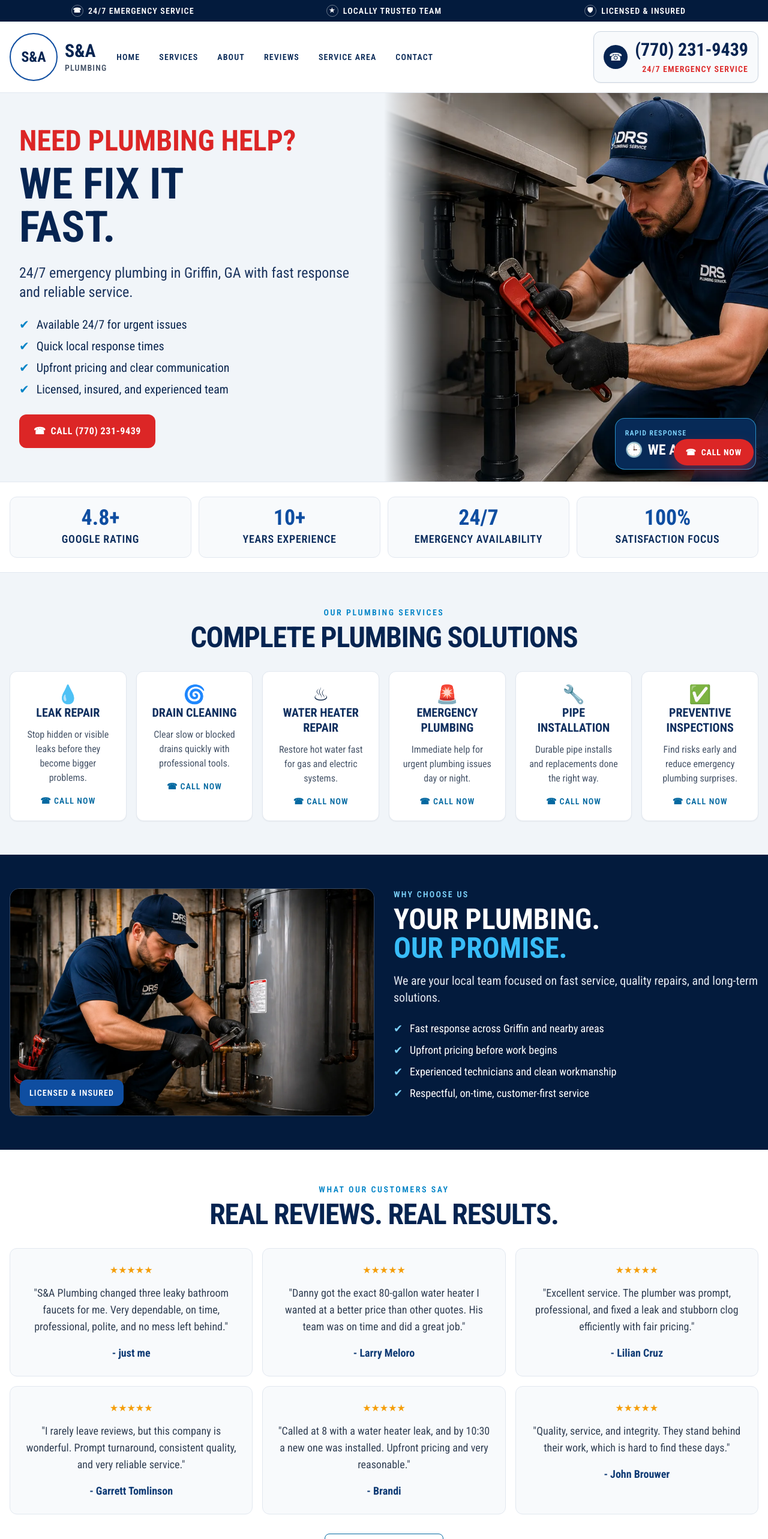
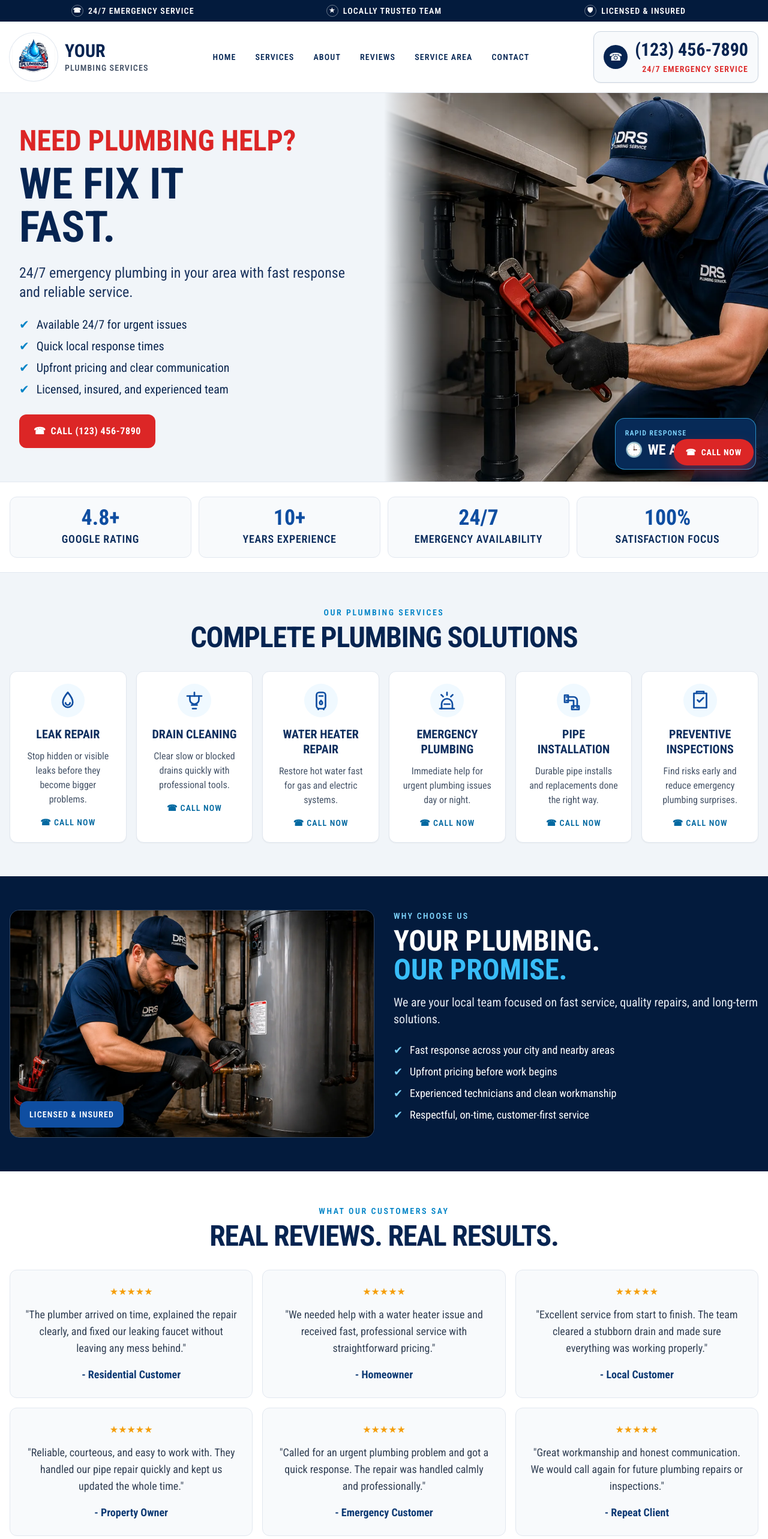
Before and after one commit to Zuvairiya7197/PlumbingServices, a Next.js app: page / in a window 1280 px wide. Shown: the top 2566 px of the page at 60% size. Built offline with nearby package versions, Linux system fonts and the light colour scheme.

Commit message:
general changes

```diff
--- a/app/layout.tsx
+++ b/app/layout.tsx
@@ -11,10 +11,10 @@ const robotoCondensed = Roboto_Condensed({
 export const metadata: Metadata = {
   metadataBase: new URL("https://example.com"),
   title: {
-    default: "S&A Plumbing",
-    template: "%s | S&A Plumbing",
+    default: "YOUR Plumbing Services",
+    template: "%s | YOUR Plumbing Services",
   },
-  description: "24/7 emergency plumber in Griffin, GA.",
+  description: "24/7 emergency plumber in your city.",
 };
 
 export default function RootLayout({
@@ -27,7 +27,7 @@ export default function RootLayout({
       <head>
         <meta
           name="description"
-          content="24/7 emergency plumbing in Griffin, GA. S&A Plumbing offers leak repair, drain cleaning, water heater repair, and fast local response."
+          content="24/7 emergency plumbing in your city. YOUR Plumbing Services offers leak repair, drain cleaning, water heater repair, and fast local response."
         />
       </head>
       <body className={`${robotoCondensed.className} antialiased`}>{children}</body>
--- a/app/page.tsx
+++ b/app/page.tsx
@@ -2,12 +2,15 @@ import Image from "next/image";
 import type { Metadata } from "next";
 
 const business = {
-  name: "S&A Plumbing",
-  phoneDisplay: "(770) 231-9439",
-  phoneHref: "tel:+17702319439",
-  email: "shanefrix@gmail.com",
-  location: "Shane Frix, Griffin, GA, United States, 30223",
+  name: "YOUR Plumbing Services",
+  phoneDisplay: "(123) 456-7890",
+  phoneHref: "tel:+11234567890",
+  email: "info@yourplumbingservices.com",
+  location: "123 Main Street, Your City, ST 12345",
   facebook: "https://www.facebook.com/plumbershane/directory_privacy_and_legal_info",
+  instagram: "https://www.instagram.com/",
+  youtube: "https://www.youtube.com/",
+  google: "https://www.google.com/search?q=plumbing+services",
 };
 
 const navItems = [
@@ -25,34 +28,43 @@ const utilityItems = [
   { label: "Licensed & Insured", icon: "🛡" },
 ];
 
+const socialLinks = [
+  { label: "Facebook", href: business.facebook, icon: "facebook" },
+  { label: "Instagram", href: business.instagram, icon: "instagram" },
+  { label: "YouTube", href: business.youtube, icon: "youtube" },
+  { label: "Google Business", href: business.google, icon: "google" },
+  { label: "Call", href: business.phoneHref, icon: "phone" },
+  { label: "Email", href: `mailto:${business.email}`, icon: "email" },
+];
+
 const services = [
   {
-    icon: "💧",
+    icon: "leak",
     title: "Leak Repair",
     description: "Stop hidden or visible leaks before they become bigger problems.",
   },
   {
-    icon: "🌀",
+    icon: "drain",
     title: "Drain Cleaning",
     description: "Clear slow or blocked drains quickly with professional tools.",
   },
   {
-    icon: "♨",
+    icon: "heater",
     title: "Water Heater Repair",
     description: "Restore hot water fast for gas and electric systems.",
   },
   {
-    icon: "🚨",
+    icon: "emergency",
     title: "Emergency Plumbing",
     description: "Immediate help for urgent plumbing issues day or night.",
   },
   {
-    icon: "🔧",
+    icon: "pipe",
     title: "Pipe Installation",
     description: "Durable pipe installs and replacements done the right way.",
   },
   {
-    icon: "✅",
+    icon: "inspection",
     title: "Preventive Inspections",
     description: "Find risks early and reduce emergency plumbing surprises.",
   },
@@ -66,7 +78,7 @@ const trustStats = [
 ];
 
 const reasons = [
-  "Fast response across Griffin and nearby areas",
+  "Fast response across your city and nearby areas",
   "Upfront pricing before work begins",
   "Experienced technicians and clean workmanship",
   "Respectful, on-time, customer-first service",
@@ -74,43 +86,43 @@ const reasons = [
 
 const reviews = [
   {
-    name: "just me",
-    text: "S&A Plumbing changed three leaky bathroom faucets for me. Very dependable, on time, professional, polite, and no mess left behind.",
+    name: "Residential Customer",
+    text: "The plumber arrived on time, explained the repair clearly, and fixed our leaking faucet without leaving any mess behind.",
   },
   {
-    name: "Larry Meloro",
-    text: "Danny got the exact 80-gallon water heater I wanted at a better price than other quotes. His team was on time and did a great job.",
+    name: "Homeowner",
+    text: "We needed help with a water heater issue and received fast, professional service with straightforward pricing.",
   },
   {
-    name: "Lilian Cruz",
-    text: "Excellent service. The plumber was prompt, professional, and fixed a leak and stubborn clog efficiently with fair pricing.",
+    name: "Local Customer",
+    text: "Excellent service from start to finish. The team cleared a stubborn drain and made sure everything was working properly.",
   },
   {
-    name: "Garrett Tomlinson",
-    text: "I rarely leave reviews, but this company is wonderful. Prompt turnaround, consistent quality, and very reliable service.",
+    name: "Property Owner",
+    text: "Reliable, courteous, and easy to work with. They handled our pipe repair quickly and kept us updated the whole time.",
   },
   {
-    name: "Brandi",
-    text: "Called at 8 with a water heater leak, and by 10:30 a new one was installed. Upfront pricing and very reasonable.",
+    name: "Emergency Customer",
+    text: "Called for an urgent plumbing problem and got a quick response. The repair was handled calmly and professionally.",
   },
   {
-    name: "John Brouwer",
-    text: "Quality, service, and integrity. They stand behind their work, which is hard to find these days.",
+    name: "Repeat Client",
+    text: "Great workmanship and honest communication. We would call again for future plumbing repairs or inspections.",
   },
 ];
 
 export const metadata: Metadata = {
-  title: "24/7 Emergency Plumbing in Griffin, GA | S&A Plumbing",
+  title: "24/7 Emergency Plumbing in Your City | YOUR Plumbing Services",
   description:
-    "Need a plumber now? S&A Plumbing provides emergency plumbing, leak repair, drain cleaning, and water heater repair in Griffin, GA.",
+    "Need a plumber now? YOUR Plumbing Services provides emergency plumbing, leak repair, drain cleaning, and water heater repair in your city.",
   alternates: {
     canonical: "https://example.com",
   },
   openGraph: {
-    title: "S&A Plumbing | Emergency Plumber in Griffin, GA",
-    description: "Fast local plumbing in Griffin, GA. Call now for immediate service.",
+    title: "YOUR Plumbing Services | Emergency Plumber in Your City",
+    description: "Fast local plumbing in your city. Call now for immediate service.",
     url: "https://example.com",
-    siteName: "S&A Plumbing",
+    siteName: "YOUR Plumbing Services",
     locale: "en_US",
     type: "website",
   },
@@ -136,6 +148,133 @@ function SectionHeading({ eyebrow, title }: { eyebrow: string; title: string })
       <h2 className="mt-2 text-4xl font-extrabold uppercase tracking-tight text-[#062451] sm:text-5xl">{title}</h2>
     </header>
   );
+}
+
+function ServiceIcon({ type }: { type: string }) {
+  const common = {
+    className: "h-9 w-9",
+    fill: "none",
+    stroke: "currentColor",
+    strokeLinecap: "round" as const,
+    strokeLinejoin: "round" as const,
+    strokeWidth: 1.8,
+    viewBox: "0 0 24 24",
+  };
+
+  switch (type) {
+    case "drain":
+      return (
+        <svg {...common} aria-hidden>
+          <path d="M4 7h16" />
+          <path d="M7 7v4a5 5 0 0 0 10 0V7" />
+          <path d="M9 17h6" />
+          <path d="M10 21h4" />
+          <path d="M12 3v4" />
+        </svg>
+      );
+    case "heater":
+      return (
+        <svg {...common} aria-hidden>
+          <rect x="7" y="3" width="10" height="18" rx="3" />
+          <path d="M10 7h4" />
+          <path d="M12 12c-1 1-1.5 1.8-1.5 2.7a1.5 1.5 0 0 0 3 0c0-.9-.5-1.7-1.5-2.7Z" />
+          <path d="M9 21v1" />
+          <path d="M15 21v1" />
+        </svg>
+      );
+    case "emergency":
+      return (
+        <svg {...common} aria-hidden>
+          <path d="M12 3v3" />
+          <path d="M5.6 5.6 7.7 7.7" />
+          <path d="m18.4 5.6-2.1 2.1" />
+          <path d="M6 21v-5a6 6 0 0 1 12 0v5" />
+          <path d="M4 21h16" />
+          <path d="M9 16h6" />
+        </svg>
+      );
+    case "pipe":
+      return (
+        <svg {...common} aria-hidden>
+          <path d="M4 8h8a4 4 0 0 1 4 4v8" />
+          <path d="M4 12h8v8" />
+          <path d="M2 6h4v8H2z" />
+          <path d="M10 18h8v4h-8z" />
+        </svg>
+      );
+    case "inspection":
+      return (
+        <svg {...common} aria-hidden>
+          <path d="M9 11.5 11 13.5 15.5 9" />
+          <path d="M5 4h14v16H5z" />
+          <path d="M8 4V2h8v2" />
+        </svg>
+      );
+    default:
+      return (
+        <svg {...common} aria-hidden>
+          <path d="M12 3S6.5 9.4 6.5 14a5.5 5.5 0 0 0 11 0C17.5 9.4 12 3 12 3Z" />
+          <path d="M9.5 14.5a2.5 2.5 0 0 0 5 0" />
+        </svg>
+      );
+  }
+}
+
+function SocialIcon({ type }: { type: string }) {
+  const common = {
+    className: "h-4 w-4",
+    fill: "none",
+    stroke: "currentColor",
+    strokeLinecap: "round" as const,
+    strokeLinejoin: "round" as const,
+    strokeWidth: 2,
+    viewBox: "0 0 24 24",
+  };
+
+  switch (type) {
+    case "instagram":
+      return (
+        <svg {...common} aria-hidden>
+          <rect x="4" y="4" width="16" height="16" rx="5" />
+          <circle cx="12" cy="12" r="3.5" />
+          <path d="M17.5 6.8h.01" />
+        </svg>
+      );
+    case "youtube":
+      return (
+        <svg {...common} aria-hidden>
+          <rect x="3" y="6" width="18" height="12" rx="3" />
+          <path d="m10 9 5 3-5 3Z" />
+        </svg>
+      );
+    case "google":
+      return (
+        <svg {...common} aria-hidden>
+          <path d="M20 12.2a8 8 0 1 1-2.2-5.5" />
+          <path d="M20 12h-8" />
+          <path d="M17.5 16.5A6.7 6.7 0 0 1 12 19" />
+        </svg>
+      );
+    case "phone":
+      return (
+        <svg {...common} aria-hidden>
+          <path d="M22 16.9v3a2 2 0 0 1-2.2 2 19.8 19.8 0 0 1-8.6-3.1 19.5 19.5 0 0 1-6-6A19.8 19.8 0 0 1 2.1 4.2 2 2 0 0 1 4.1 2h3a2 2 0 0 1 2 1.7c.1.9.3 1.7.6 2.5a2 2 0 0 1-.4 2.1L8.1 9.5a16 16 0 0 0 6.4 6.4l1.2-1.2a2 2 0 0 1 2.1-.4c.8.3 1.6.5 2.5.6a2 2 0 0 1 1.7 2Z" />
+        </svg>
+      );
+    case "email":
+      return (
+        <svg {...common} aria-hidden>
+          <rect x="3" y="5" width="18" height="14" rx="2" />
+          <path d="m3 7 9 6 9-6" />
+        </svg>
+      );
+    default:
+      return (
+        <svg {...common} aria-hidden>
+          <path d="M15 8h2V5h-2c-2.2 0-4 1.8-4 4v2H8v3h3v7h3v-7h3l1-3h-4V9c0-.6.4-1 1-1Z" />
+        </svg>
+      );
+  }
 }
 
 export default function Page() {
@@ -165,21 +304,25 @@ export default function Page() {
       </div>
 
       <header className="border-b border-slate-200 bg-white">
-        <div className="mx-auto flex max-w-[1280px] items-center justify-between gap-2 px-4 py-3 sm:gap-4 sm:py-4">
-          <a href="#home" className="inline-flex min-w-0 items-center gap-2 sm:gap-3" aria-label="S&A Plumbing home">
-            <div
-              className="flex h-14 w-14 shrink-0 items-center justify-center rounded-full border-2 border-[#0f4ea1] bg-white text-lg font-extrabold uppercase leading-none text-[#062451] shadow-sm sm:h-20 sm:w-20 sm:text-2xl"
-              aria-hidden
-            >
-              S&amp;A
+        <div className="mx-auto grid max-w-[1280px] grid-cols-[auto_auto] items-center justify-between gap-2 px-4 py-3 sm:gap-4 sm:py-4 xl:grid-cols-[auto_1fr_auto]">
+          <a href="#home" className="inline-flex min-w-0 items-center gap-2 sm:gap-3" aria-label="YOUR Plumbing Services home">
+            <div className="relative h-14 w-14 shrink-0 overflow-hidden rounded-full bg-white shadow-sm ring-1 ring-slate-200 sm:h-20 sm:w-20">
+              <Image
+                src="/logo.png"
+                alt=""
+                fill
+                sizes="(max-width: 640px) 56px, 80px"
+                className="object-contain p-1"
+                aria-hidden
+              />
             </div>
             <div>
-              <p className="text-xl font-extrabold uppercase leading-none text-[#062451] sm:text-3xl">S&amp;A</p>
-              <p className="text-[10px] font-semibold uppercase tracking-[0.08em] text-slate-600 sm:text-sm">Plumbing</p>
+              <p className="text-xl font-extrabold uppercase leading-none text-[#062451] sm:text-3xl">YOUR</p>
+              <p className="text-[10px] font-semibold uppercase tracking-[0.08em] text-slate-600 sm:text-sm">Plumbing Services</p>
             </div>
           </a>
 
-          <nav className="hidden items-center gap-8 xl:flex" aria-label="Primary">
+          <nav className="hidden items-center justify-center gap-8 xl:flex" aria-label="Primary">
             {navItems.map((item) => (
               <a
                 key={item.label}
@@ -191,7 +334,7 @@ export default function Page() {
             ))}
           </nav>
 
-          <a href={business.phoneHref} className="ml-auto shrink-0 rounded-xl border border-slate-300 bg-slate-50 px-2 py-2 shadow-sm sm:px-4 sm:py-3">
+          <a href={business.phoneHref} className="shrink-0 rounded-xl border border-slate-300 bg-slate-50 px-2 py-2 shadow-sm sm:px-4 sm:py-3">
             <div className="flex items-center gap-2 sm:gap-3">
               <span className="inline-flex h-8 w-8 items-center justify-center rounded-full bg-[#062451] text-base text-white sm:h-10 sm:w-10 sm:text-lg" aria-hidden>
                 ☎
@@ -230,7 +373,7 @@ export default function Page() {
             </h1>
 
             <p className="mt-6 max-w-xl text-xl text-[#1c355f] sm:text-2xl">
-              24/7 emergency plumbing in Griffin, GA with fast response and reliable service.
+              24/7 emergency plumbing in your area with fast response and reliable service.
             </p>
 
             <ul className="mt-6 space-y-2 text-lg text-[#0d2850] sm:text-xl">
@@ -283,7 +426,9 @@ export default function Page() {
           <div className="mt-8 grid gap-4 sm:grid-cols-2 lg:grid-cols-3 xl:grid-cols-6">
             {services.map((service) => (
               <article key={service.title} className="rounded-xl border border-slate-200 bg-white p-5 text-center shadow-sm">
-                <p className="text-3xl" aria-hidden>{service.icon}</p>
+                <div className="mx-auto mb-4 inline-flex h-14 w-14 items-center justify-center rounded-full bg-sky-50 text-[#0f4ea1]" aria-hidden>
+                  <ServiceIcon type={service.icon} />
+                </div>
                 <h3 className="text-xl font-extrabold uppercase leading-tight text-[#0f2f5f]">{service.title}</h3>
                 <p className="mt-3 text-base text-slate-600">{service.description}</p>
                 <a
@@ -375,29 +520,32 @@ export default function Page() {
         <div className="mx-auto max-w-[1280px] px-4">
           <div className="grid gap-8 border-b border-white/15 pb-10 md:grid-cols-2 lg:grid-cols-12">
             <div className="lg:col-span-5">
-              <h3 className="text-3xl font-extrabold uppercase">S&amp;A Plumbing</h3>
+              <h3 className="text-3xl font-extrabold uppercase">YOUR Plumbing Services</h3>
               <p className="mt-3 max-w-md text-slate-300">
-                Providing reliable plumbing services in Griffin, GA and nearby communities.
+                Providing reliable plumbing services in your city and nearby communities.
               </p>
               <div className="mt-4 overflow-hidden rounded-lg border border-white/20">
                 <iframe
-                  title="S&A Plumbing service area map"
-                  src="https://www.google.com/maps?q=Griffin,GA,30223&output=embed"
+                  title="YOUR Plumbing Services service area map"
+                  src="https://www.google.com/maps?q=123+Main+Street,+Your+City,+ST+12345&output=embed"
                   className="h-44 w-full"
                   loading="lazy"
                   referrerPolicy="no-referrer-when-downgrade"
                 />
               </div>
-              <div className="mt-4 flex items-center gap-3 text-sky-300">
-                <a
-                  href={business.facebook}
-                  target="_blank"
-                  rel="noopener noreferrer"
-                  className="inline-flex h-9 w-9 items-center justify-center rounded-full border border-sky-300/70 font-bold"
-                  aria-label="Visit our Facebook page"
-                >
-                  f
-                </a>
+              <div className="mt-4 flex flex-wrap items-center gap-3 text-sky-300">
+                {socialLinks.map((link) => (
+                  <a
+                    key={link.label}
+                    href={link.href}
+                    target={link.href.startsWith("http") ? "_blank" : undefined}
+                    rel={link.href.startsWith("http") ? "noopener noreferrer" : undefined}
+                    className="inline-flex h-9 w-9 items-center justify-center rounded-full border border-sky-300/70 transition hover:bg-sky-300 hover:text-[#031b3d]"
+                    aria-label={link.label}
+                  >
+                    <SocialIcon type={link.icon} />
+                  </a>
+                ))}
               </div>
             </div>
 
@@ -439,7 +587,7 @@ export default function Page() {
                     </a>
                   </li>
                   <li>{business.location}</li>
-                  <li>Serving Griffin, GA &amp; nearby areas</li>
+                  <li>Serving your city &amp; nearby areas</li>
                 </ul>
               </div>
             </div>
```
Also changed, not shown: public/5eacb1f9-a9c4-47f3-9c2d-b92b706938b8.png (deleted), public/logo.png (added).
